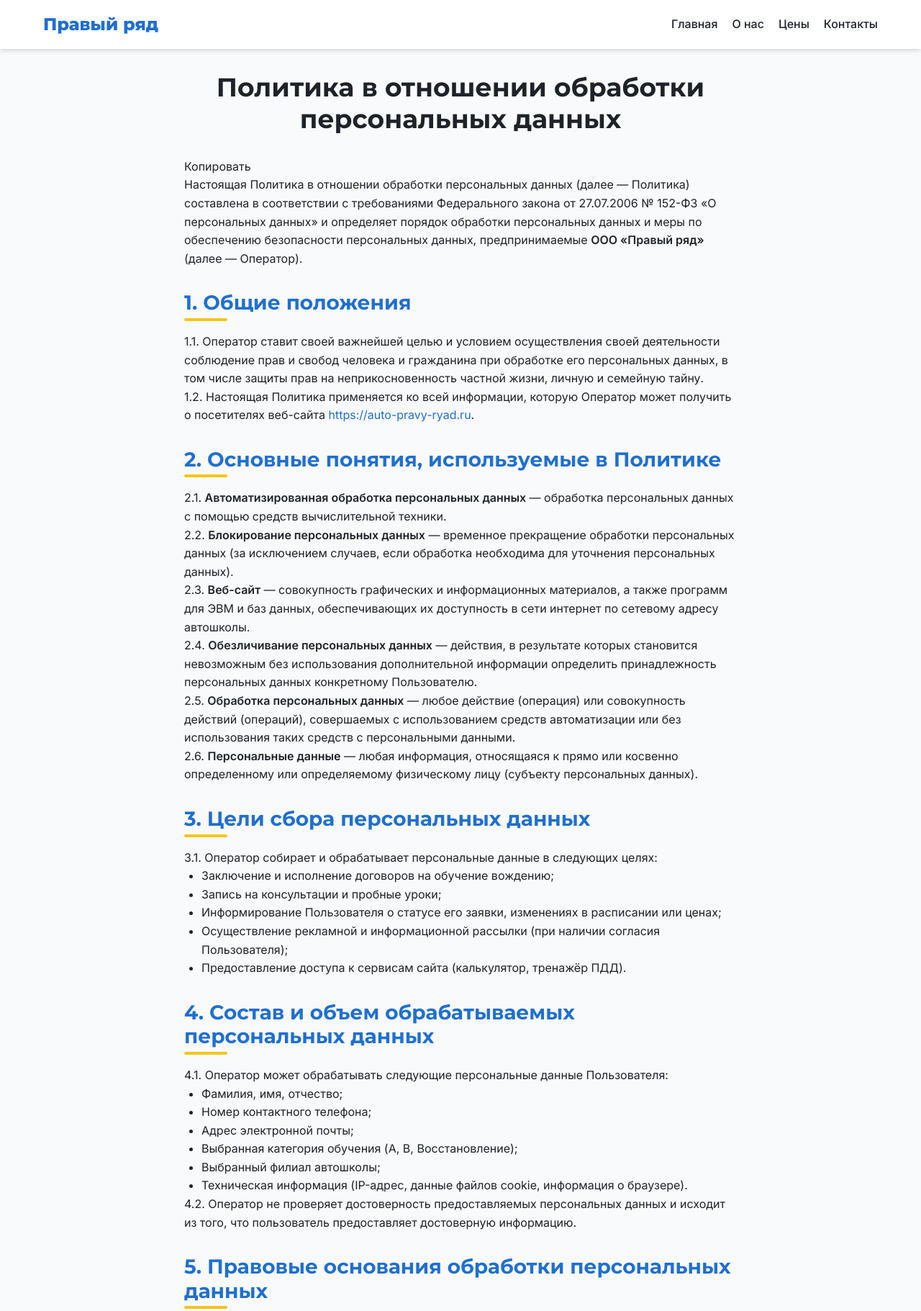
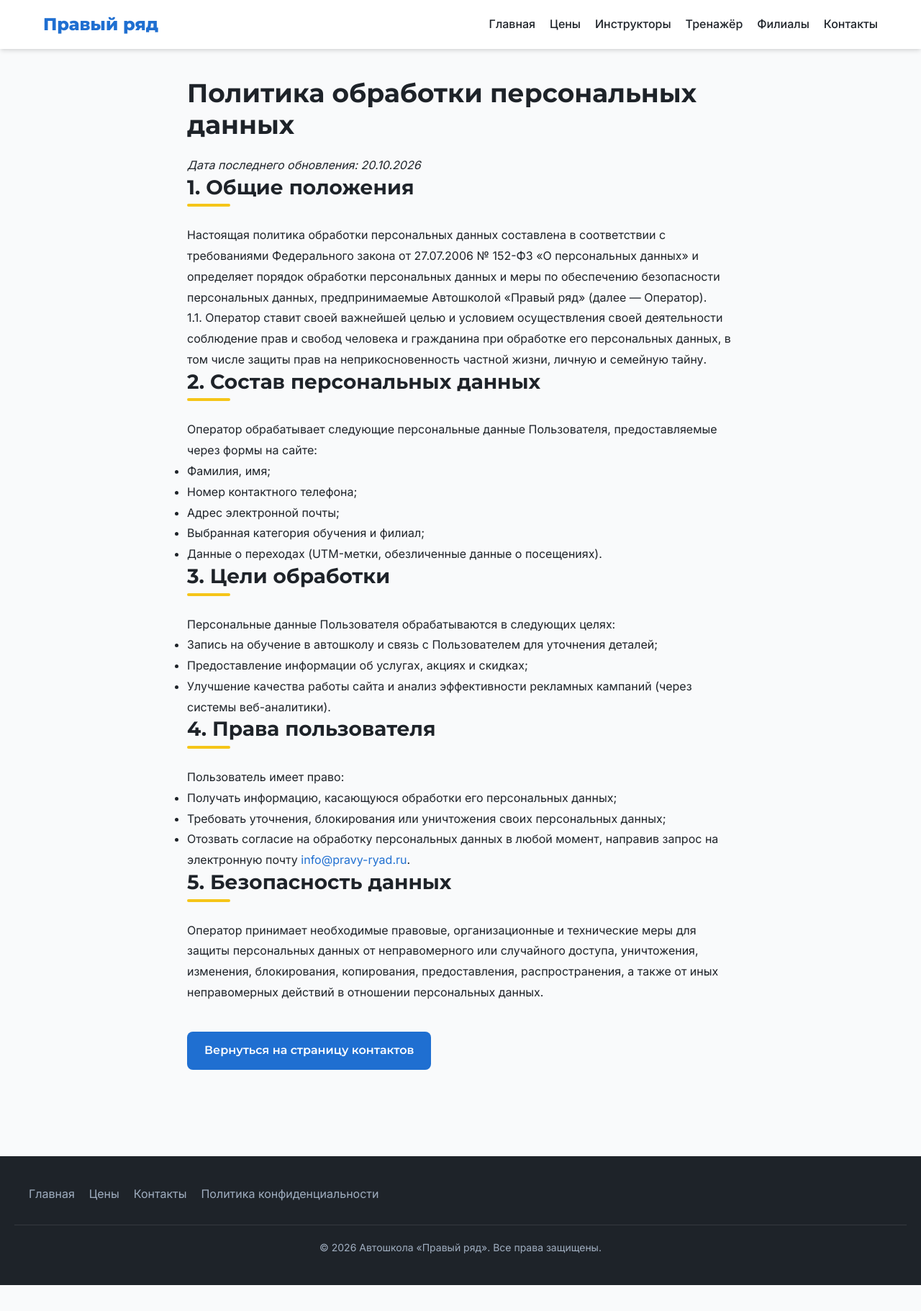
Before and after one commit to VMGavrilov/tz-03-avtoshkola-pravyy-ryad, a plain HTML site: page privacy.html in a window 1280 px wide. Shown: the top 1821 px of the page at 72% size. After the commit the page ends 1785 px from the top, so only its background shows below. Drawn offline with Linux system fonts and the light colour scheme.

Commit message:
docs: add privacy policy page (152-FZ compliance)

```diff
--- a/privacy.html
+++ b/privacy.html
@@ -3,140 +3,89 @@
 <head>
     <meta charset="UTF-8">
     <meta name="viewport" content="width=device-width, initial-scale=1.0">
-  <title>Политика конфиденциальности — Автошкола "Правый ряд"</title>
-  <link rel="stylesheet" href="../css/style.css">
-  <style>
-    .privacy-container {
-      max-width: 800px;
-      margin: 0 auto;
-      padding: 2rem 1rem;
-    }
-    h1 {
-      text-align: center;
-      margin-bottom: 2rem;
-    }
-    h2 {
-      margin-top: 2rem;
-      margin-bottom: 1rem;
-      color: var(--primary);
-      border-bottom: 1px solid var(--border);
-      padding-bottom: 0.5rem;
-    }
-    p, ul {
-      color: var(--dark);
-      line-height: 1.6;
-    }
-    ul {
-      padding-left: 1.5rem;
-    }
-    .footer-link {
-      text-align: center;
-      margin-top: 2rem;
-    }
-    .footer-link a {
-      color: var(--primary);
-      text-decoration: underline;
-    }
-  </style>
+    <title>Политика конфиденциальности — Автошкола «Правый ряд»</title>
+
+    <script async src="https://www.googletagmanager.com/gtag/js?id=G-T5Z8GCK9BQ"></script>
+    <script>
+      window.dataLayer = window.dataLayer || [];
+      function gtag(){dataLayer.push(arguments);}
+      gtag('js', new Date());
+      gtag('config', 'G-T5Z8GCK9BQ');
+    </script>
+
+    <link rel="stylesheet" href="css/style.css">
+    <script src="js/utm.js" defer></script>
+    <script src="js/analytics.js" defer></script>
 </head>
-<body>  <!-- Шапка -->
+<body>
     <header>
         <div class="header-inner">
-      <a href="/" class="logo">Правый ряд</a>
+            <a href="index.html" class="logo">Правый ряд</a>
             <nav>
                 <ul class="nav-list">
-          <li><a href="/">Главная</a></li>
-          <li><a href="/about">О нас</a></li>
-          <li><a href="/prices">Цены</a></li>
-          <li><a href="/contacts">Контакты</a></li>
+                    <li><a href="index.html">Главная</a></li>
+                    <li><a href="prices.html">Цены</a></li>
+                    <li><a href="instructors.html">Инструкторы</a></li>
+                    <li><a href="pdd-test.html">Тренажёр</a></li>
+                    <li><a href="branches.html">Филиалы</a></li>
+                    <li><a href="contacts.html">Контакты</a></li>
                 </ul>
             </nav>
         </div>
-  </header>  <main class="privacy-container">
-    <h1>Политика в отношении обработки персональных данных</h1>
-Копировать
-<p>Настоящая Политика в отношении обработки персональных данных (далее — Политика) составлена в соответствии с требованиями Федерального закона от 27.07.2006 № 152-ФЗ «О персональных данных» и определяет порядок обработки персональных данных и меры по обеспечению безопасности персональных данных, предпринимаемые <strong>ООО «Правый ряд»</strong> (далее — Оператор).</p>
+    </header>
+
+    <main class="container" style="max-width: 800px; line-height: 1.8;">
+        <h1>Политика обработки персональных данных</h1>
+        <p><em>Дата последнего обновления: 20.10.2026</em></p>
 
         <h2>1. Общие положения</h2>
+        <p>Настоящая политика обработки персональных данных составлена в соответствии с требованиями Федерального закона от 27.07.2006 № 152-ФЗ «О персональных данных» и определяет порядок обработки персональных данных и меры по обеспечению безопасности персональных данных, предпринимаемые Автошколой «Правый ряд» (далее — Оператор).</p>
         <p>1.1. Оператор ставит своей важнейшей целью и условием осуществления своей деятельности соблюдение прав и свобод человека и гражданина при обработке его персональных данных, в том числе защиты прав на неприкосновенность частной жизни, личную и семейную тайну.</p>
-<p>1.2. Настоящая Политика применяется ко всей информации, которую Оператор может получить о посетителях веб-сайта <a href="https://auto-pravy-ryad.ru">https://auto-pravy-ryad.ru</a>.</p>
 
-<h2>2. Основные понятия, используемые в Политике</h2>
-<p>2.1. <strong>Автоматизированная обработка персональных данных</strong> — обработка персональных данных с помощью средств вычислительной техники.</p>
-<p>2.2. <strong>Блокирование персональных данных</strong> — временное прекращение обработки персональных данных (за исключением случаев, если обработка необходима для уточнения персональных данных).</p>
-<p>2.3. <strong>Веб-сайт</strong> — совокупность графических и информационных материалов, а также программ для ЭВМ и баз данных, обеспечивающих их доступность в сети интернет по сетевому адресу автошколы.</p>
-<p>2.4. <strong>Обезличивание персональных данных</strong> — действия, в результате которых становится невозможным без использования дополнительной информации определить принадлежность персональных данных конкретному Пользователю.</p>
-<p>2.5. <strong>Обработка персональных данных</strong> — любое действие (операция) или совокупность действий (операций), совершаемых с использованием средств автоматизации или без использования таких средств с персональными данными.</p>
-<p>2.6. <strong>Персональные данные</strong> — любая информация, относящаяся к прямо или косвенно определенному или определяемому физическому лицу (субъекту персональных данных).</p>
-
-<h2>3. Цели сбора персональных данных</h2>
-<p>3.1. Оператор собирает и обрабатывает персональные данные в следующих целях:</p>
+        <h2>2. Состав персональных данных</h2>
+        <p>Оператор обрабатывает следующие персональные данные Пользователя, предоставляемые через формы на сайте:</p>
         <ul>
-  <li>Заключение и исполнение договоров на обучение вождению;</li>
-  <li>Запись на консультации и пробные уроки;</li>
-  <li>Информирование Пользователя о статусе его заявки, изменениях в расписании или ценах;</li>
-  <li>Осуществление рекламной и информационной рассылки (при наличии согласия Пользователя);</li>
-  <li>Предоставление доступа к сервисам сайта (калькулятор, тренажёр ПДД).</li>
+            <li>Фамилия, имя;</li>
+            <li>Номер контактного телефона;</li>
+            <li>Адрес электронной почты;</li>
+            <li>Выбранная категория обучения и филиал;</li>
+            <li>Данные о переходах (UTM-метки, обезличенные данные о посещениях).</li>
         </ul>
 
-<h2>4. Состав и объем обрабатываемых персональных данных</h2>
-<p>4.1. Оператор может обрабатывать следующие персональные данные Пользователя:</p>
+        <h2>3. Цели обработки</h2>
+        <p>Персональные данные Пользователя обрабатываются в следующих целях:</p>
         <ul>
-  <li>Фамилия, имя, отчество;</li>
-  <li>Номер контактного телефона;</li>
-  <li>Адрес электронной почты;</li>
-  <li>Выбранная категория обучения (А, В, Восстановление);</li>
-  <li>Выбранный филиал автошколы;</li>
-  <li>Техническая информация (IP-адрес, данные файлов cookie, информация о браузере).</li>
+            <li>Запись на обучение в автошколу и связь с Пользователем для уточнения деталей;</li>
+            <li>Предоставление информации об услугах, акциях и скидках;</li>
+            <li>Улучшение качества работы сайта и анализ эффективности рекламных кампаний (через системы веб-аналитики).</li>
         </ul>
-<p>4.2. Оператор не проверяет достоверность предоставляемых персональных данных и исходит из того, что пользователь предоставляет достоверную информацию.</p>
 
-<h2>5. Правовые основания обработки персональных данных</h2>
-<p>5.1. Оператор обрабатывает персональные данные Пользователя только в случае их заполнения и/или отправки Пользователем самостоятельно через специальные формы, расположенные на сайте. Заполняя соответствующие формы и/или отправляя свои персональные данные Оператору, Пользователь выражает свое согласие с данной Политикой.</p>
-<p>5.2. Оператор обрабатывает обезличенные данные о Пользователе в случае, если это разрешено в настройках браузера Пользователя (включено сохранение файлов cookie).</p>
+        <h2>4. Права пользователя</h2>
+        <p>Пользователь имеет право:</p>
+        <ul>
+            <li>Получать информацию, касающуюся обработки его персональных данных;</li>
+            <li>Требовать уточнения, блокирования или уничтожения своих персональных данных;</li>
+            <li>Отозвать согласие на обработку персональных данных в любой момент, направив запрос на электронную почту <a href="mailto:info@pravy-ryad.ru">info@pravy-ryad.ru</a>.</li>
+        </ul>
 
-<h2>6. Порядок и условия обработки, сроки хранения</h2>
-<p>6.1. Обработка персональных данных осуществляется любым законным способом, в том числе в информационных системах персональных данных с использованием средств автоматизации или без использования таких средств.</p>
-<p>6.2. Персональные данные Пользователя хранятся в электронном виде в защищенных базах данных Оператора.</p>
-<p>6.3. Сроки хранения персональных данных:</p>
-<ul>
-  <li>Данные заявок на обучение (ФИО, телефон) — хранятся в течение 3 (трех) лет с момента завершения обучения или расторжения договора для соблюдения требований бухгалтерского и налогового учета;</li>
-  <li>Данные для маркетинговой рассылки — до момента отзыва согласия Пользователем;</li>
-  <li>Технические данные (логи, cookie) — не более 1 (одного) года.</li>
-</ul>
-<p>6.4. Оператор не передает персональные данные третьим лицам, за исключением случаев, предусмотренных законодательством РФ (запросы правоохранительных органов, передача данных в ГИБДД для регистрации группы учащихся).</p>
+        <h2>5. Безопасность данных</h2>
+        <p>Оператор принимает необходимые правовые, организационные и технические меры для защиты персональных данных от неправомерного или случайного доступа, уничтожения, изменения, блокирования, копирования, предоставления, распространения, а также от иных неправомерных действий в отношении персональных данных.</p>
 
-<h2>7. Актуализация, исправление, удаление персональных данных</h2>
-<p>7.1. Пользователь может в любой момент отозвать свое согласие на обработку персональных данных, направив Оператору уведомление на адрес электронной почты info@pravy-ryad.ru с пометкой «Отзыв согласия на обработку персональных данных».</p>
-<p>7.2. В случае выявления неточностей в персональных данных, Пользователь может актуализировать их самостоятельно, путем направления уведомления на электронную почту Оператора.</p>
+        <p style="margin-top: 40px;"><a href="contacts.html" class="btn btn-primary">Вернуться на страницу контактов</a></p>
+    </main>
 
-<div class="footer-link">
-  <a href="/">Вернуться на главную</a>
-</div>
-
-  </main>  <!-- Подвал -->
     <footer>
         <div class="footer-inner">
             <div class="footer-nav">
-        <a href="/about">О нас</a>
-        <a href="/prices">Цены</a>
-        <a href="/contacts">Контакты</a>
-        <a href="/privacy">Политика конфиденциальности</a>
-      </div>
-      <div class="social-icons">
-        <a href="https://vk.com/pravy_ryad" target="_blank" data-event="social_click" data-page_section="footer" aria-label="ВКонтакте">
-          <svg width="24" height="24" fill="currentColor"><!-- Иконка VK --></svg>
-        </a>
-        <a href="https://t.me/pravy_ryad" target="_blank" data-event="social_click" data-page_section="footer" aria-label="Telegram">
-          <svg width="24" height="24" fill="currentColor"><!-- Иконка Telegram --></svg>
-        </a>
-        <a href="https://wa.me/79991234567" target="_blank" data-event="social_click" data-page_section="footer" aria-label="WhatsApp">
-          <svg width="24" height="24" fill="currentColor"><!-- Иконка WhatsApp --></svg>
-        </a>
+                <a href="index.html">Главная</a>
+                <a href="prices.html">Цены</a>
+                <a href="contacts.html">Контакты</a>
+                <a href="privacy.html">Политика конфиденциальности</a>
             </div>
         </div>
         <div class="footer-bottom">
-      <p>&copy; 2026 Автошкола «Правый ряд». Все права защищены.</p>
+            &copy; 2026 Автошкола «Правый ряд». Все права защищены.
         </div>
-  </footer></body>
+    </footer>
+</body>
 </html>
```
Lines whose indentation alone changed are shown as unchanged.
